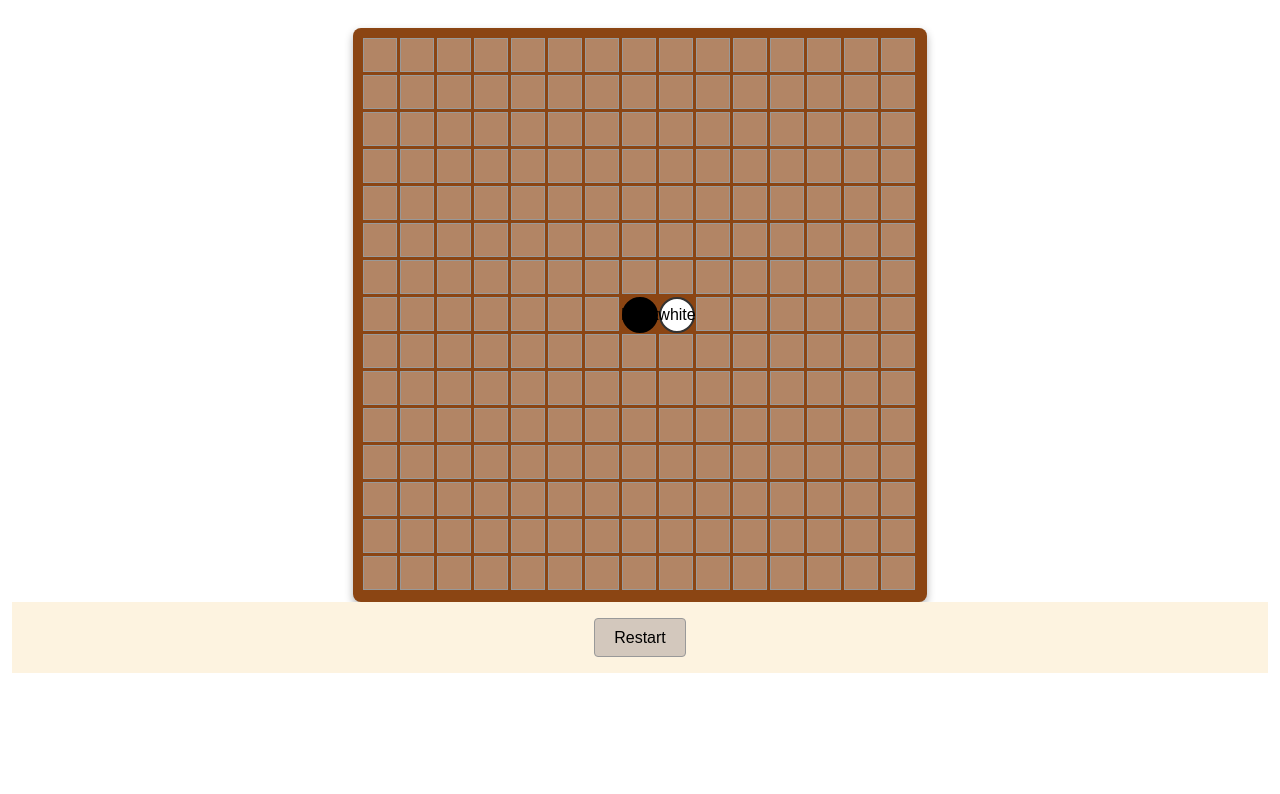
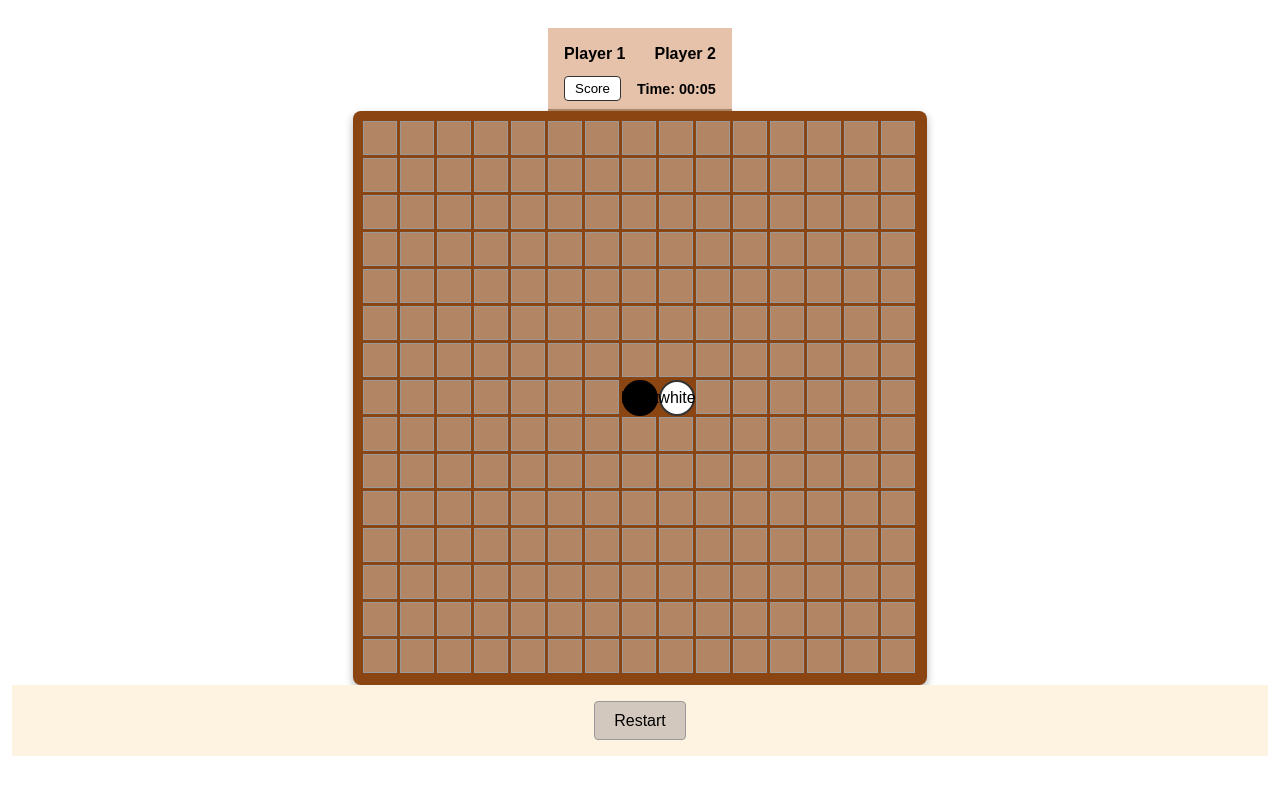
Before and after one commit to CarlosDevCoding/paketeringfrontend, a React (Vite) app in the folder gomoku-frontend/: page /game in a window 1280 px wide. Shown: the top 794 px of the page. Built offline with nearby package versions, Linux system fonts and the light colour scheme.

Commit message:
Footer och Header

```diff
--- /dev/null
+++ b/gomoku-frontend/src/Components/Header/Header.css
@@ -0,0 +1,49 @@
+.app-header {
+  display: flex;
+  flex-direction: column;
+  align-items: center;
+  background-color: #e6c2ab;
+  padding: 8px 16px;
+  border-bottom: 2px solid #b2896b;
+}
+
+.header-top {
+  width: 100%;
+  display: flex;
+  justify-content: space-between;
+  align-items: center;
+}
+
+.header-title {
+  font-size: 1.5rem;
+  font-weight: bold;
+  text-align: center;
+  flex-grow: 1;
+}
+
+.header-left,
+.header-right {
+  font-size: 1rem;
+  font-weight: bold;
+}
+
+.header-subtitle {
+  margin-top: 4px;
+  display: flex;
+  justify-content: center;
+  align-items: center;
+  gap: 16px;
+  font-size: 0.9rem;
+}
+
+.score-btn {
+  padding: 4px 10px;
+  border: 1px solid #333;
+  background-color: #fff;
+  border-radius: 4px;
+  cursor: pointer;
+}
+
+.timer {
+  font-weight: bold;
+}
--- /dev/null
+++ b/gomoku-frontend/src/Components/Header/Header.jsx
@@ -0,0 +1,25 @@
+import './Header.css';
+import React from "react";
+
+export default function Header({ title, subtitle, leftContent, rightContent, seconds }) {
+  const formatTime = (totalSeconds) => {
+    const minutes = String(Math.floor(totalSeconds / 60)).padStart(2, "0");
+    const secs = String(totalSeconds % 60).padStart(2, "0");
+    return `${minutes}:${secs}`;
+  };
+
+  return (
+    <header className="app-header">
+      <div className="header-top">
+        <div className="header-left">{leftContent}</div>
+        <h1 className="header-title">{title}</h1>
+        <div className="header-right">{rightContent}</div>
+      </div>
+
+      <div className="header-subtitle">
+        <button className="score-btn">Score</button>
+        <div className="timer">Time: {formatTime(seconds)}</div>
+      </div>
+    </header>
+  );
+}
--- a/gomoku-frontend/src/Containers/GameContainer.jsx
+++ b/gomoku-frontend/src/Containers/GameContainer.jsx
@@ -1,7 +1,10 @@
-import { useState } from "react";
+import { useEffect, useState } from "react";
 import GameComponent from "../Components/GameComponent/GameComponent";
 import './GameBoardContainer.css'
 import Footer from "../Components/Footer/Footer";
+import Header from "../Components/Header/Header";
+
+
 
 const GameContainer = () => {
   const createEmptyBoard = () => {
@@ -12,6 +15,15 @@ const GameContainer = () => {
   };
 
   const [board, setBoard] = useState(createEmptyBoard);
+  const [seconds, setSeconds] = useState(0);
+
+  useEffect(() => {
+    const timer = setInterval(() => {
+      setSeconds((prevSeconds) => prevSeconds + 1);
+    }, 1000);
+
+    return()=> clearInterval(timer);
+  }, []);
 
   const handleCellClick = (row, col) => {
     console.log("HELLO");
@@ -19,10 +31,17 @@ const GameContainer = () => {
 
   const handleRestart = () => {
     setBoard(createEmptyBoard());
+    setSeconds(0);
   };
 
   return (
     <div className="game-container">
+      <Header
+        tittle="Goumoku"
+        seconds={seconds}
+        leftContent={<span>Player 1</span>}
+        rightContent={<span>Player 2</span>}
+      />
       <GameComponent board={board} onCellClick={handleCellClick} />
       <Footer buttonText="Restart" onButtonClick={handleRestart} />
     </div>
```
